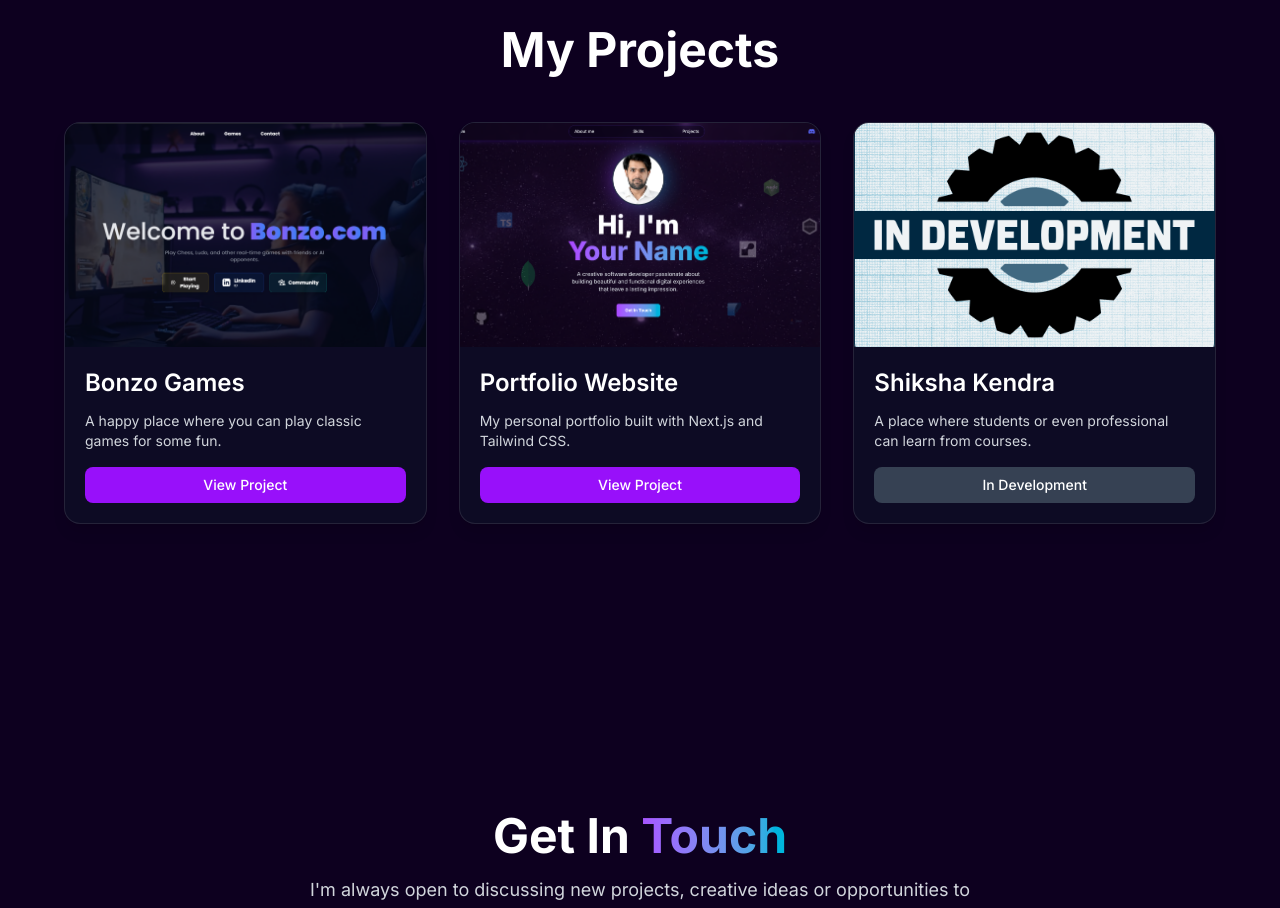
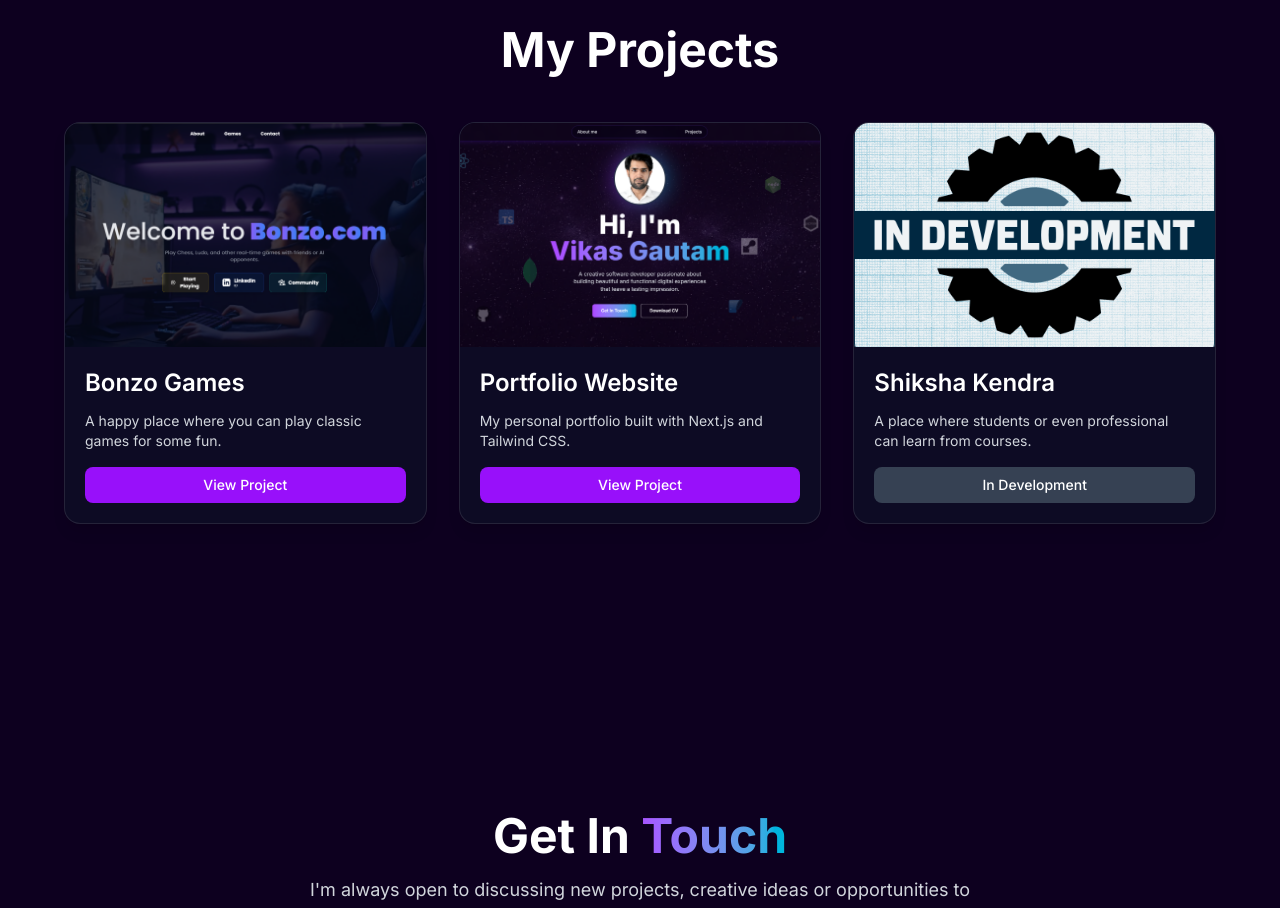
Before and after one commit to vikasgautam2003/Portfolio-Website, a Next.js app: page / in a window 1280 px wide. Shown: the part 2780-3688 px from the top of the page. Built offline with nearby package versions, Linux system fonts and the light colour scheme.

Commit message:
minor tweaks

```diff
--- a/components/main/Project.tsx
+++ b/components/main/Project.tsx
@@ -21,7 +21,7 @@ const projects = [
     id: 2,
     title: "Portfolio Website",
     description: "My personal portfolio built with Next.js and Tailwind CSS.",
-    image: "/portfolio.png",
+    image: "/port.jpg",
     link: "https://portfolio-website-git-main-vikas-gautams-projects-44fbb49c.vercel.app/",
   },
   {
```
Also changed, not shown: public/port.jpg (added).
